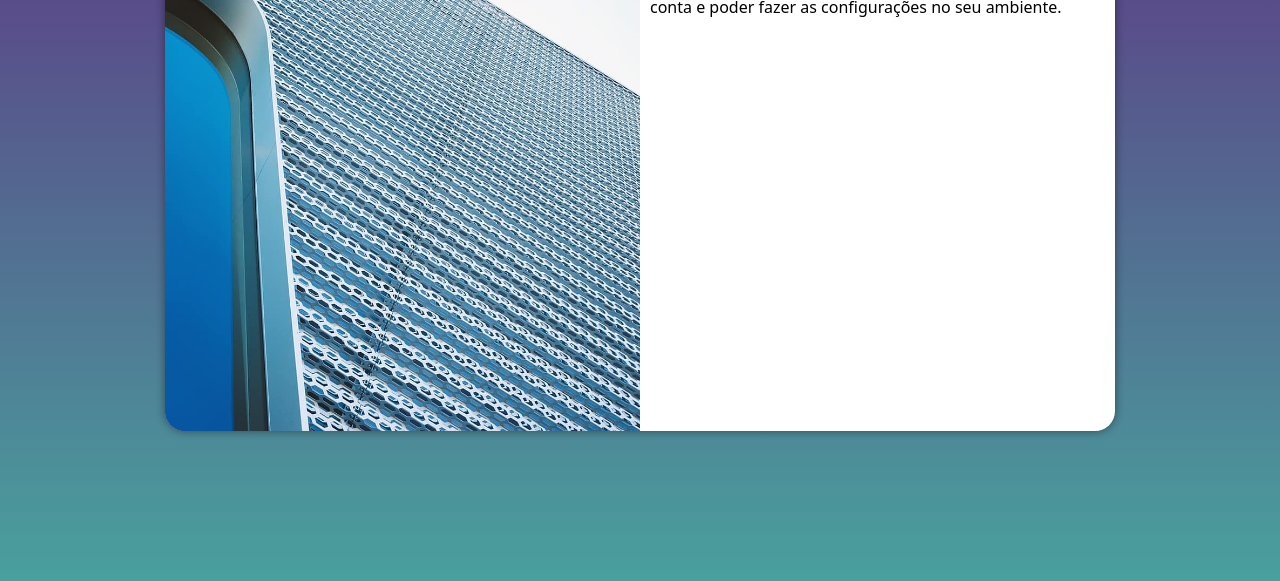
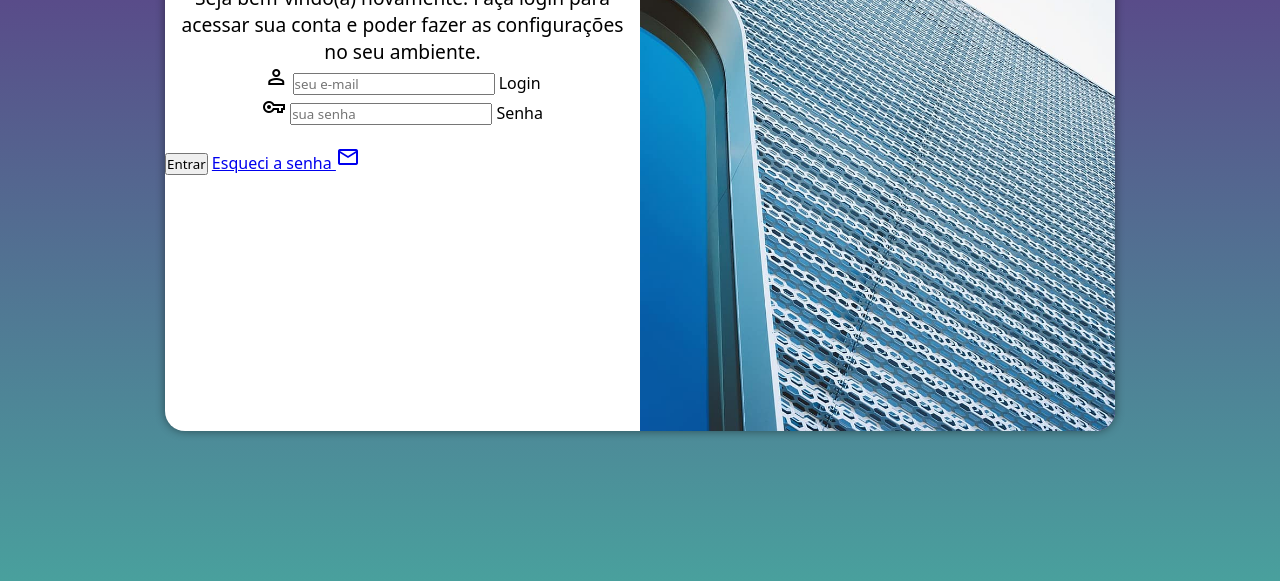
Before and after one commit to DEIDADEV/projeto-login, a plain HTML site: page index.html in a window 1280 px wide. Shown: the part 219-800 px from the top of the page. Drawn offline with nearby package versions, Linux system fonts and the light colour scheme.

Commit message:
formulario adicionado

```diff
--- a/estilos/media-query.css
+++ b/estilos/media-query.css
@@ -1,6 +1,6 @@
 @charset "UTF-8";
 
-@media screen and (min-width: 768px) and (max-width: 992px) {
+@media screen and (min-width: 768px) and (max-width: 992px) { /*PARA TABLET*/
 
     body {
         background-image: linear-gradient(to top, #49a09d, #5f2c82);
@@ -22,7 +22,7 @@
     }
 }
 
-@media screen and (min-width: 992px) {
+@media screen and (min-width: 992px) { /* PARA TELAS MAIORES */
 
     body {
         background-image: linear-gradient(to top, #49a09d, #5f2c82);
@@ -33,13 +33,21 @@
     }
 
     section#login > div#imagem {
-        float: left;
+        float: right;
         width: 50%;
         height: 100%;
     }
 
     section#login > div#formulario {
-        float: right;
+        float: left;
         width: 50%;
     }
+
+    div#formulario > h1 {
+        font-size: 2em;
+    }
+
+    div#formulario > p {
+        font-size: 1.2em;
+    }
 }
--- a/estilos/style.css
+++ b/estilos/style.css
@@ -54,3 +54,12 @@ section#login > div#formulario {
     display: block;
     padding: 10px;
 }
+
+div#formulario {
+    text-align: center;
+    margin-bottom: 10px;
+}
+
+div#formulario > p {
+    font-size: 0.8em;
+}
--- a/index.html
+++ b/index.html
@@ -4,6 +4,7 @@
     <meta charset="UTF-8">
     <meta name="viewport" content="width=device-width, initial-scale=1.0">
     <title>Login</title>
+    <link href="https://fonts.googleapis.com/css2?family=Material+Symbols+Outlined" rel="stylesheet"/>
     <link rel="stylesheet" href="estilos/style.css">
     <link rel="stylesheet" href="estilos/media-query.css">
 </head>
@@ -16,10 +17,21 @@
             <div id="formulario">
                 <h1>Login</h1>
                 <p>Seja bem-vindo(a) novamente. Faça login para acessar sua conta e poder fazer as configurações no seu ambiente.</p>
-                <form action="login.php" method="post">
-
+                <form action="login.php" method="post" autocomplete="on">
+                    <div class="campo">
+                        <span class="material-symbols-outlined">person</span>
+                        <input type="email" name="login" id="ilogin" placeholder="seu e-mail" autocomplete="email" required maxlength="30">
+                        <label for="ilogin">Login</label>
+                    </div>
+                    <div class="campo">
+                        <span class="material-symbols-outlined">vpn_key</span>
+                        <input type="password" name="senha" id="isenha" placeholder="sua senha" autocomplete="current-password" required minlength="8" maxlength="20">
+                         <label for="isenha">Senha</label>
+                    </div>
                 </form>
             </div>
+            <input type="submit" value="Entrar">
+            <a href="esqueci.html">Esqueci a senha <i class="material-symbols-outlined">mail</i></a>
         </section>
     </main>
 </body>
```
